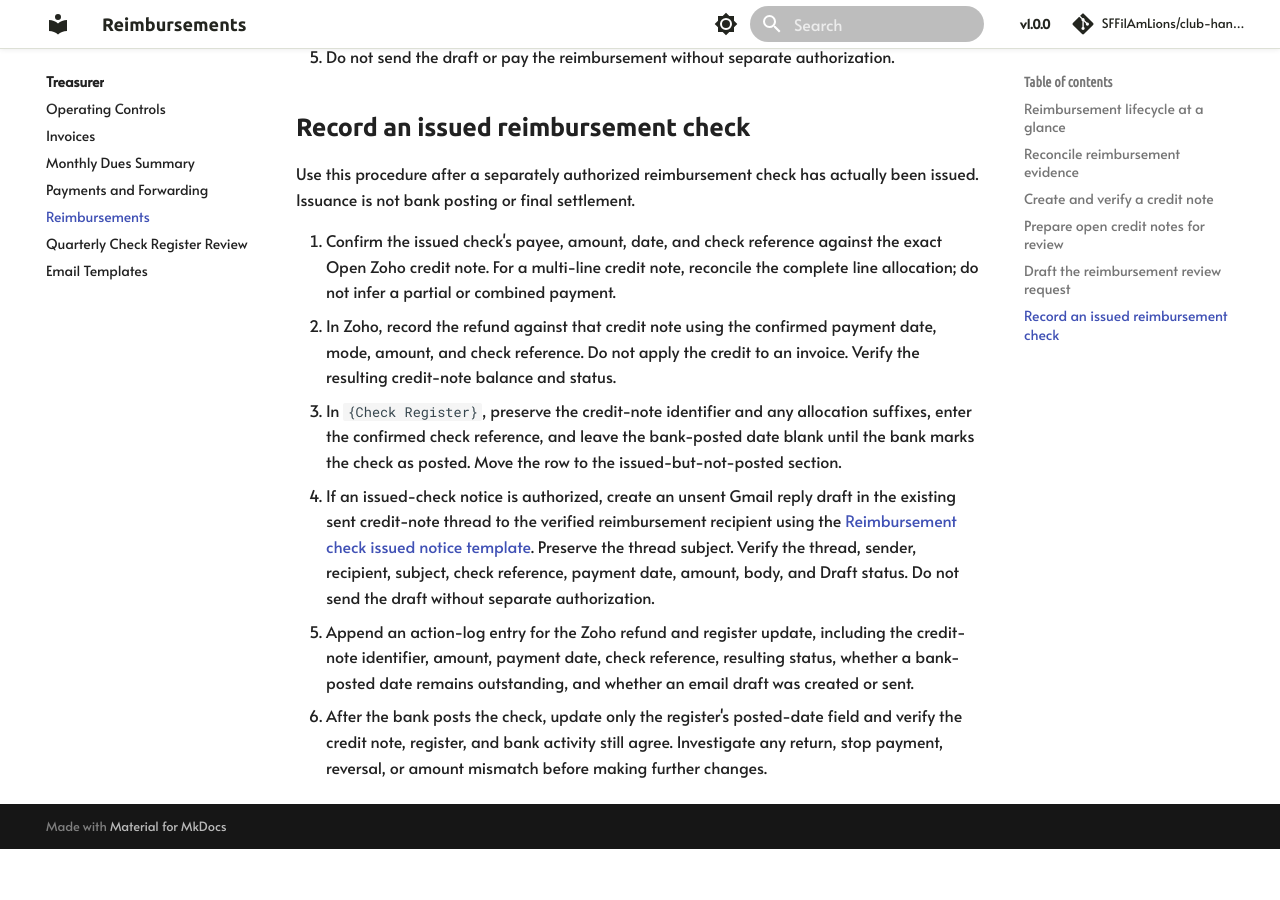
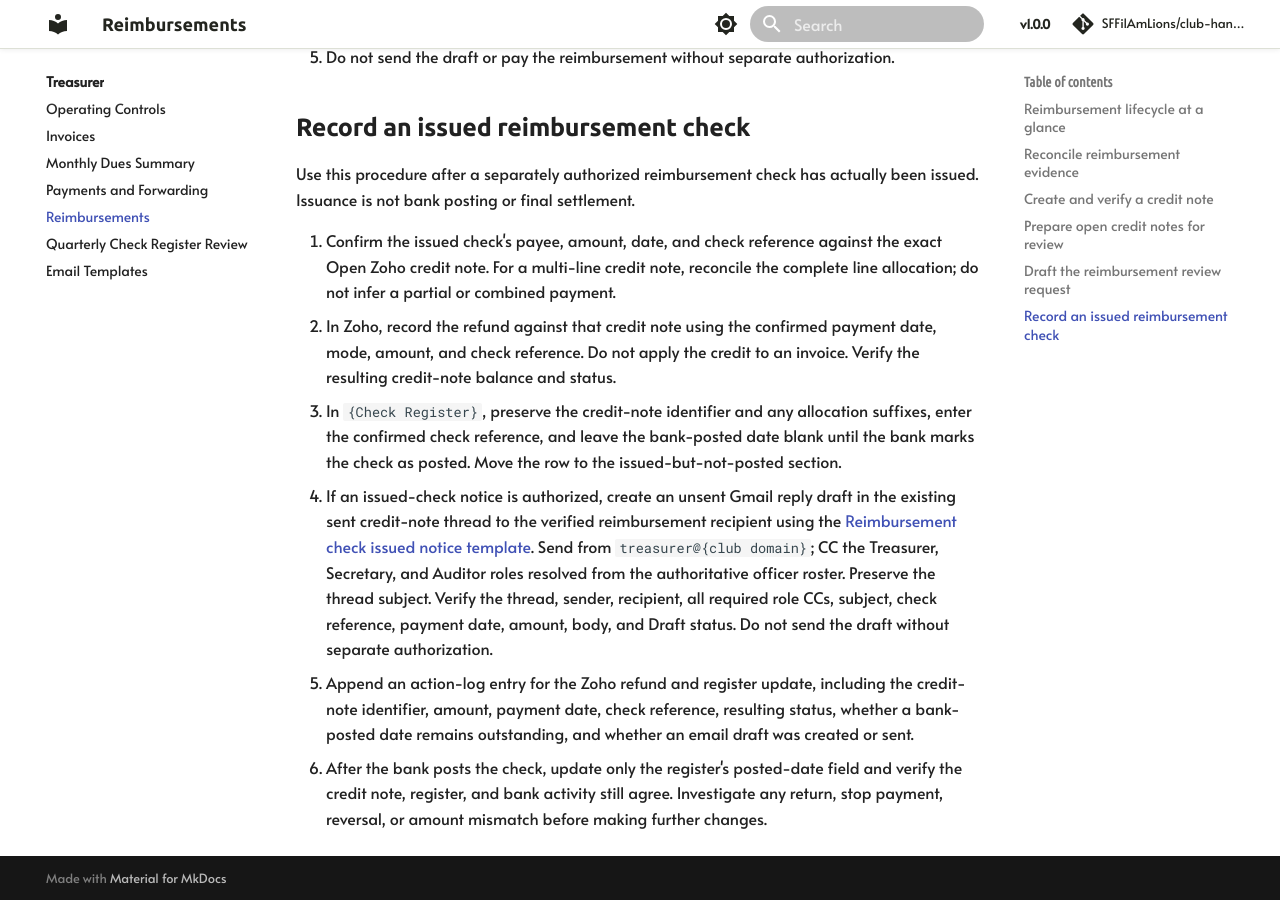
Before and after one commit to SFFilAmLions/club-handbook, an MkDocs documentation site: the page built from docs/treasurer/reimbursements.md, in a window 1280 px wide and 900 px high, scrolled down 5359 px. Built offline with MkDocs 1.6.1 and Material for MkDocs 9.7.7, drawn with Linux system fonts in a browser that asks for light colours; comment, search, counter and statistics services are not loaded; before the commit the page ends 6208 px from its top, so only the background shows below that.

Commit message:
docs(treasurer): require copied officer roles on issued checks

```diff
--- a/docs/treasurer/reimbursements.md
+++ b/docs/treasurer/reimbursements.md
@@ -82,6 +82,6 @@ Use this procedure after a separately authorized reimbursement check has actuall
 1. Confirm the issued check's payee, amount, date, and check reference against the exact Open Zoho credit note. For a multi-line credit note, reconcile the complete line allocation; do not infer a partial or combined payment.
 2. In Zoho, record the refund against that credit note using the confirmed payment date, mode, amount, and check reference. Do not apply the credit to an invoice. Verify the resulting credit-note balance and status.
 3. In `{Check Register}`, preserve the credit-note identifier and any allocation suffixes, enter the confirmed check reference, and leave the bank-posted date blank until the bank marks the check as posted. Move the row to the issued-but-not-posted section.
-4. If an issued-check notice is authorized, create an unsent Gmail reply draft in the existing sent credit-note thread to the verified reimbursement recipient using the [Reimbursement check issued notice template](email-templates.md#reimbursement-check-issued-notice). Preserve the thread subject. Verify the thread, sender, recipient, subject, check reference, payment date, amount, body, and Draft status. Do not send the draft without separate authorization.
+4. If an issued-check notice is authorized, create an unsent Gmail reply draft in the existing sent credit-note thread to the verified reimbursement recipient using the [Reimbursement check issued notice template](email-templates.md#reimbursement-check-issued-notice). Send from `treasurer@{club domain}`; CC the Treasurer, Secretary, and Auditor roles resolved from the authoritative officer roster. Preserve the thread subject. Verify the thread, sender, recipient, all required role CCs, subject, check reference, payment date, amount, body, and Draft status. Do not send the draft without separate authorization.
 5. Append an action-log entry for the Zoho refund and register update, including the credit-note identifier, amount, payment date, check reference, resulting status, whether a bank-posted date remains outstanding, and whether an email draft was created or sent.
 6. After the bank posts the check, update only the register's posted-date field and verify the credit note, register, and bank activity still agree. Investigate any return, stop payment, reversal, or amount mismatch before making further changes.
```
Also changed, not shown: docs/treasurer/email-templates.md (+1 -1 lines).
